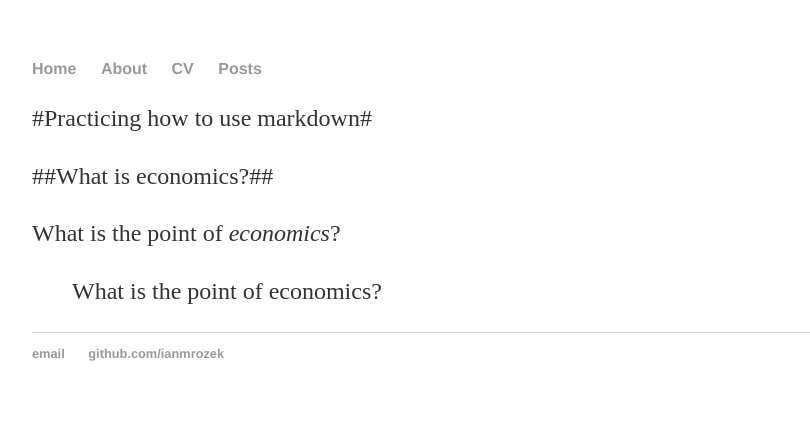
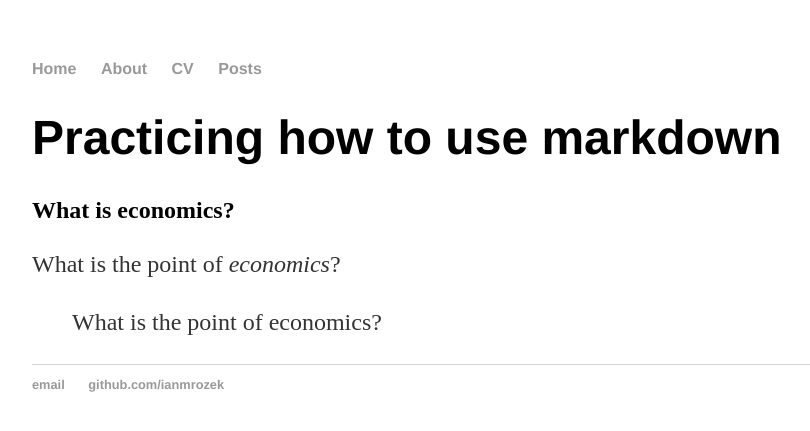
Before and after one commit to IanMrozek/ianmrozek.github.io, a Jekyll site: the page built from _posts/2019-04-15-more-practice.md, in a window 1280 px wide. Shown: the top 431 px of the page, without its empty margins (160-970 px from the left). Built offline with Jekyll 4.4.1, drawn with Linux system fonts in a browser that asks for light colours; our own code applies the rules of GitHub Pages for plain Markdown files.

Commit message:
underines

```diff
--- a/_posts/2019-04-15-more-practice.md
+++ b/_posts/2019-04-15-more-practice.md
@@ -1,7 +1,8 @@
-#Practicing how to use markdown#
+Practicing how to use markdown
+==============================
 
-##What is economics?##
-
+What is economics?
+------------------
 What is the point of *economics*?
 
 >What is the point of economics?
```
